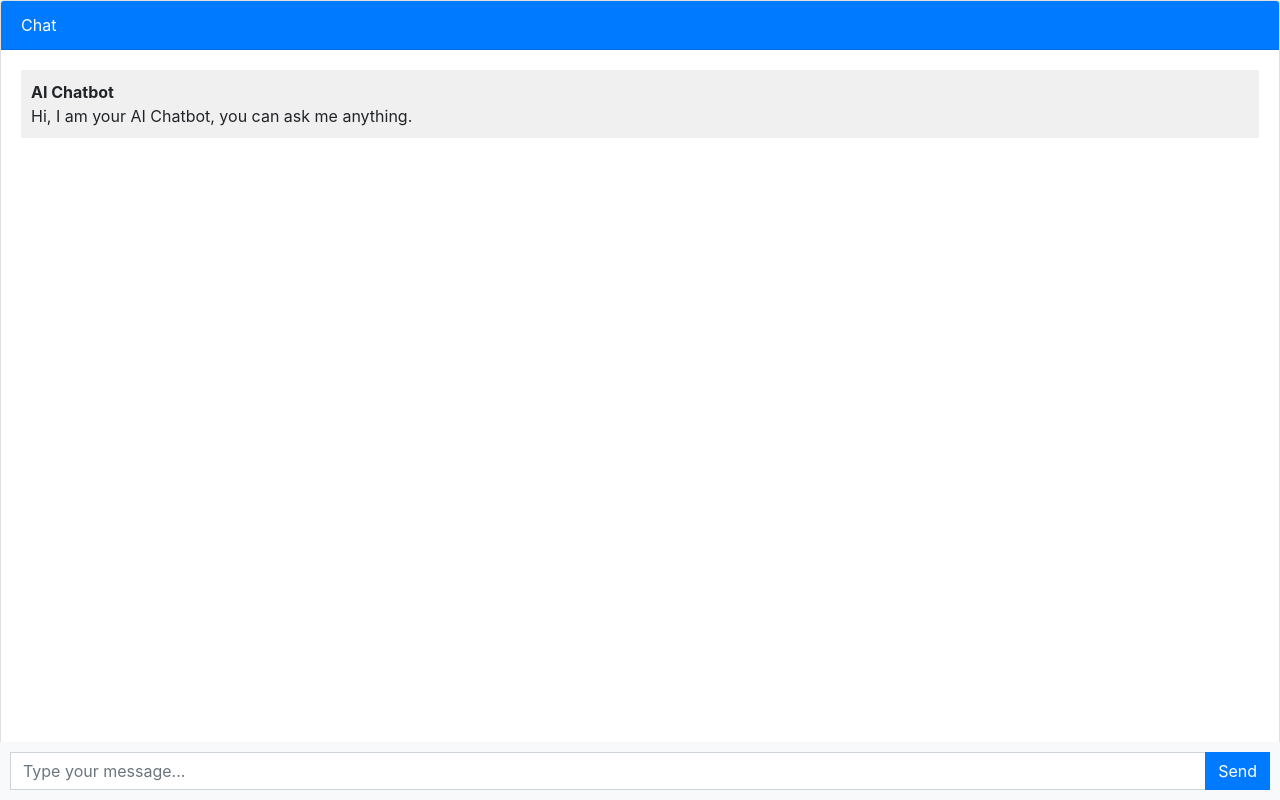
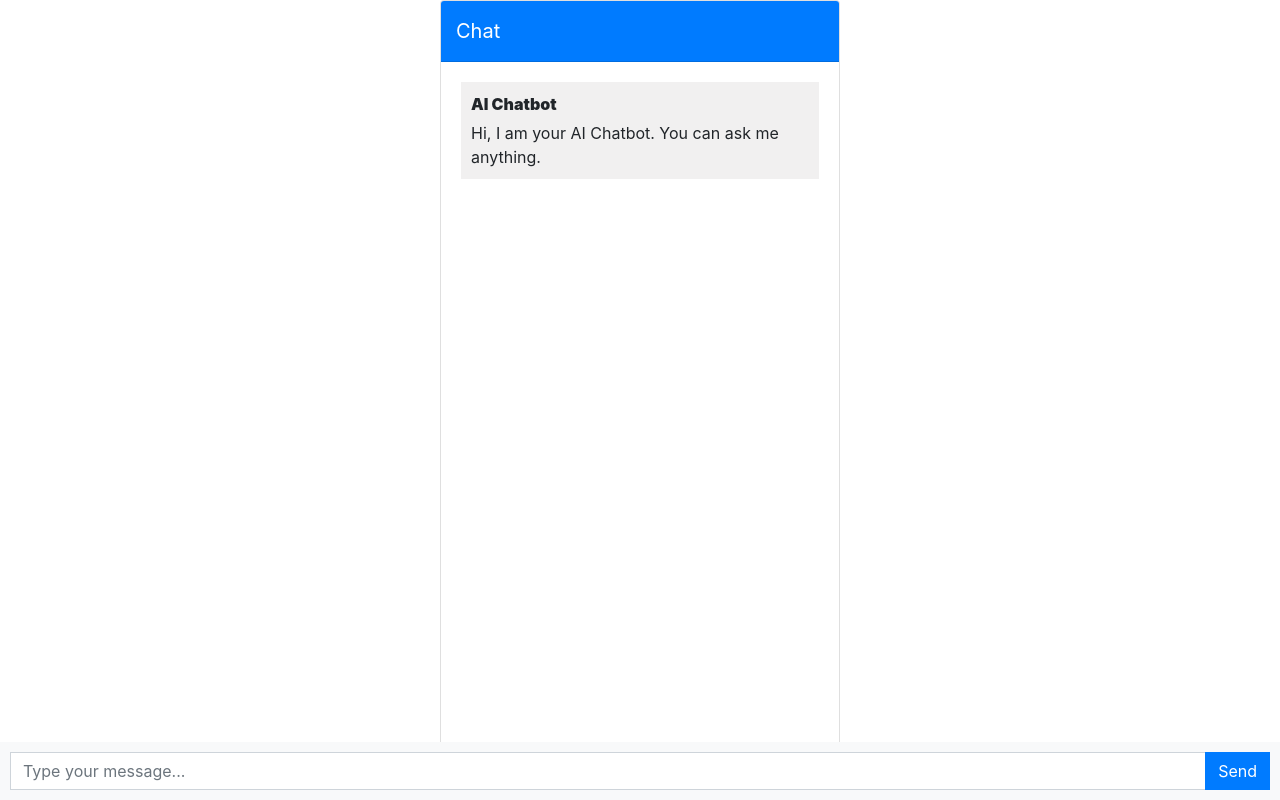
Before and after one commit to AbdAllahKhodeir/django_chatbot, a Django app: page / in a window 1280 px wide. Run offline with Django 4.2, Linux system fonts and the light colour scheme; some libraries are stand-ins or nearby versions.

Commit message:
improved the styling for chatbot.html
added the chat conv to the middle of the screen

```diff
--- a/templates/chatbot.html
+++ b/templates/chatbot.html
@@ -59,38 +59,59 @@
       height: 100%;
       display: flex;
       flex-direction: column;
+      justify-content: center;
+      align-items: center;
     }
-  </style>
+
+    .card {
+      width: 400px;
+      max-width: 90%;
+    }
+
+    .card-header {
+      font-size: 20px;
+      padding: 15px;
+    }
+
+    .card-body {
+      padding: 20px;
+    }
+
+    .message-sender {
+      font-weight: bold;
+    }
+
+    .message-content {
+      margin-top: 5px;
+    }
+
+    .input-group {
+      width: 100%;
+    }
+</style>
 {% endblock %}
-
 
 {% block content %}
 <div class="chat-container">
   <div class="card flex-grow-1">
     <div class="card-header bg-primary text-white">Chat</div>
     <div class="card-body messages-box">
-
       <ul class="list-unstyled messages-list">
-
         <li class="message received">
           <div class="message-text">
             <div class="message-sender">
               <b>AI Chatbot</b>
             </div>
             <div class="message-content">
-              Hi, I am your AI Chatbot, you can ask me anything.
+              Hi, I am your AI Chatbot. You can ask me anything.
             </div>
           </div>
         </li>
       </ul>
-
     </div>
-    <br><br>
-    <br><br>
-    <br><br>
   </div>
   <form class="message-form">
-    {%csrf_token%}
+    {% csrf_token %}
     <div class="input-group">
       <input type="text" class="form-control message-input" placeholder="Type your message...">
       <div class="input-group-append">
```
